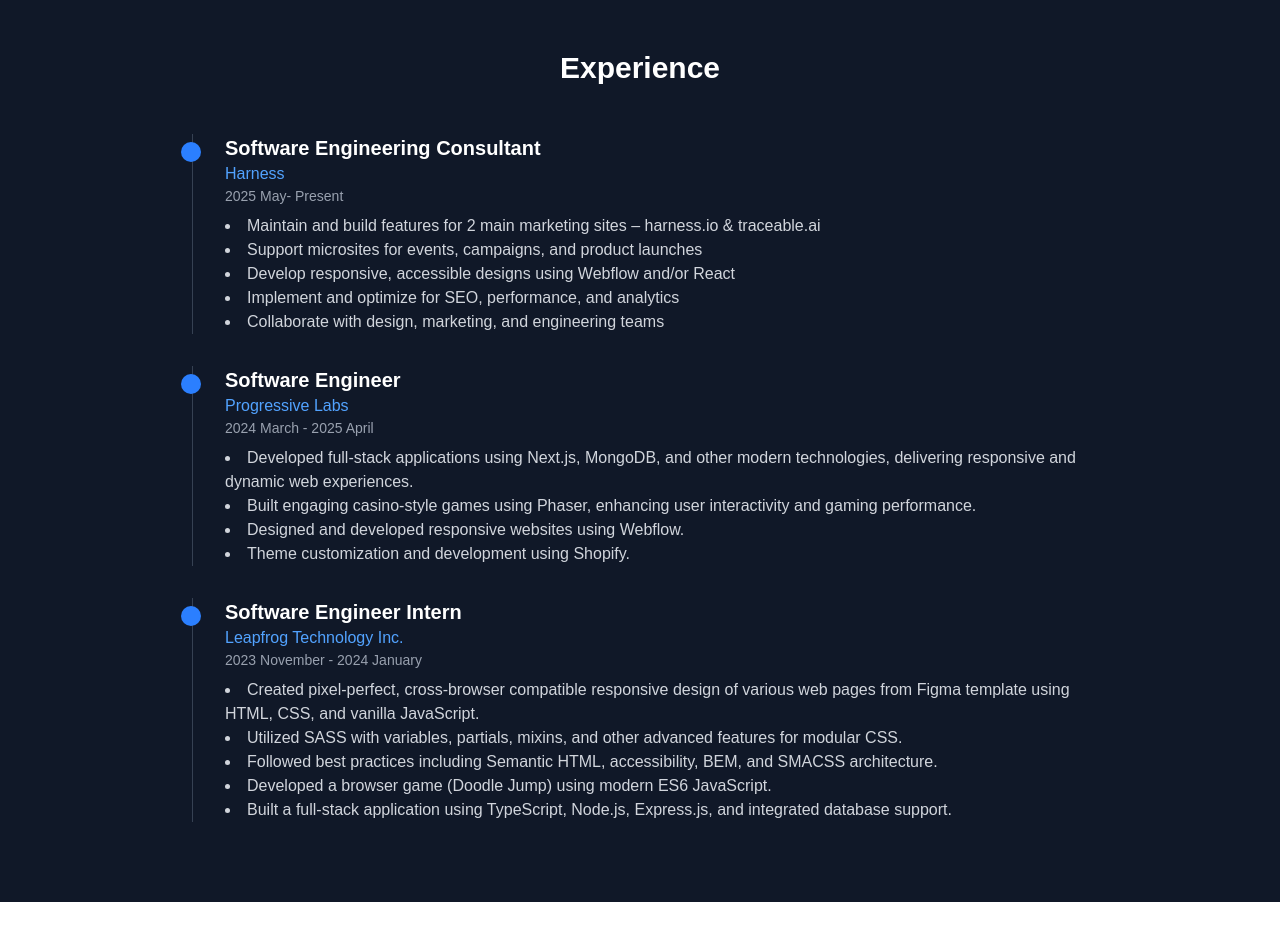
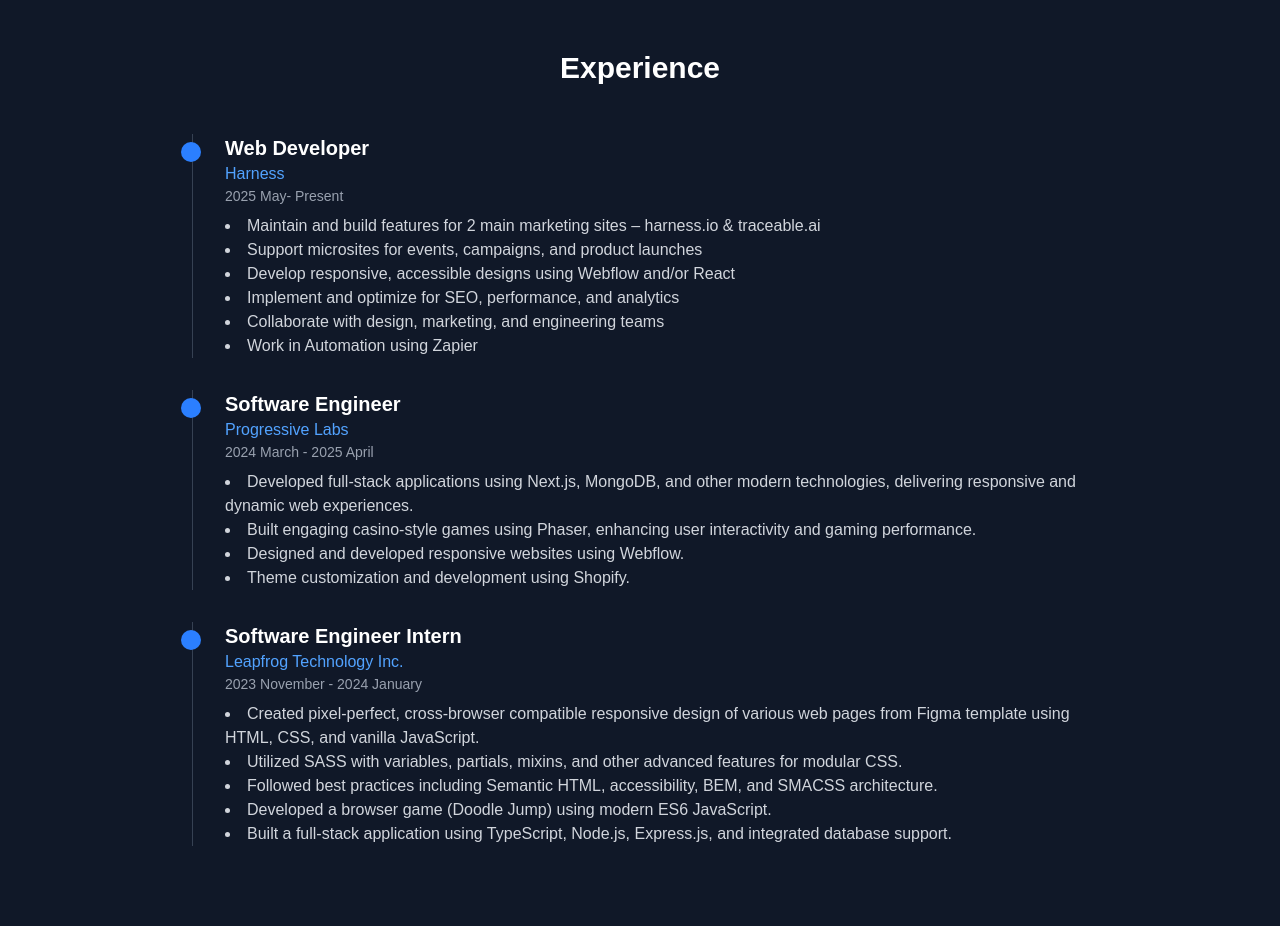
Before and after one commit to MansijCodes/Portfolio, a Next.js app: page / in a window 1280 px wide. Shown: the part 2740-3671 px from the top of the page. Built offline with nearby package versions, Linux system fonts and the light colour scheme.

Commit message:
experience update

```diff
--- a/app/components/Experience.jsx
+++ b/app/components/Experience.jsx
@@ -3,7 +3,7 @@ import { motion } from 'framer-motion';
 
 const experienceData = [
   {
-    role: 'Software Engineering Consultant',
+    role: 'Web Developer',
     company: 'Harness',
     period: '2025 May- Present',
     description: [
@@ -12,6 +12,7 @@ const experienceData = [
       ' Develop responsive, accessible designs using Webflow and/or React',
       ' Implement and optimize for SEO, performance, and analytics',
       ' Collaborate with design, marketing, and engineering teams',
+      'Work in Automation using Zapier',
     ],
   },
   {
```
